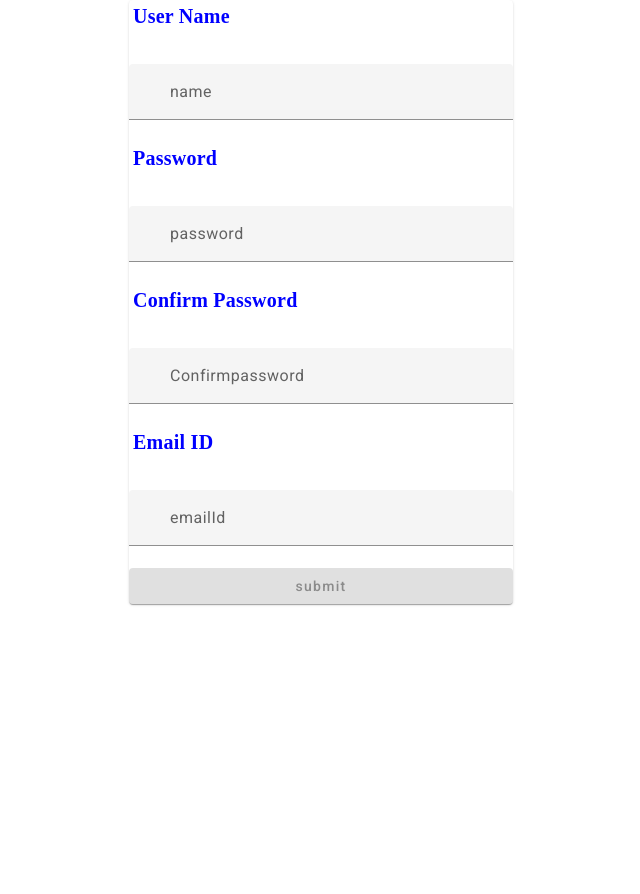
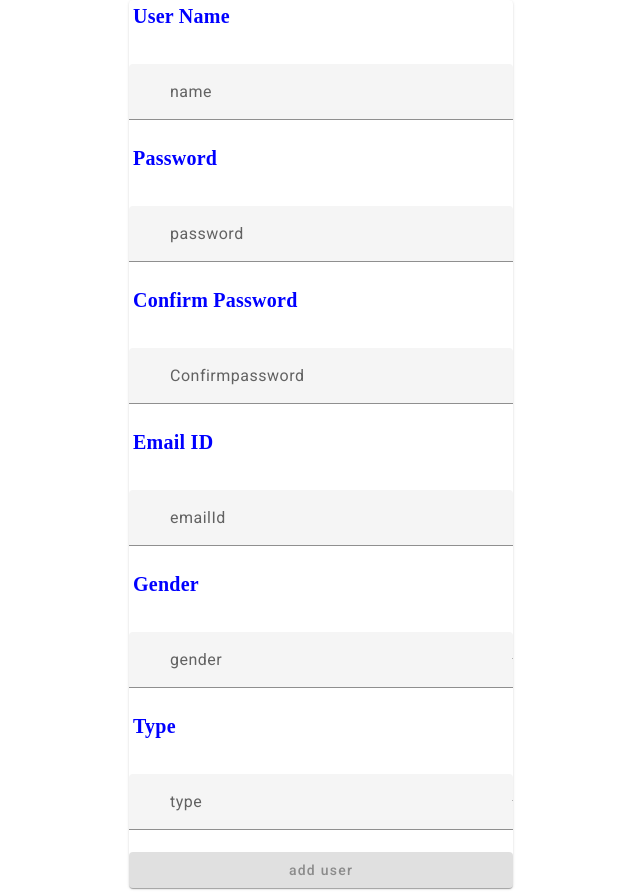
Before and after one commit to rutujarkadam/cars-24-v1, an Angular app: page /registration in a window 1280 px wide. Shown: the whole page, without its empty margins (417-1057 px from the left). Before the commit the page ends 800 px from the top, so only its background shows below. Built offline with nearby package versions, Linux system fonts and the light colour scheme.

Commit message:
added some changes in registration component

```diff
--- a/src/app/cars.service.ts
+++ b/src/app/cars.service.ts
@@ -18,8 +18,8 @@ export class CarsService {
     return this.http.get(url);
   }
 
-  postUsers() {
-    const url = '';
-    return this.http.get(url);
+  postUsers(body: any) {
+    const url = 'http://localhost:3000/registerUser';
+    return this.http.post(url, body);
   }
 }
--- a/src/app/registration/registration.component.html
+++ b/src/app/registration/registration.component.html
@@ -6,7 +6,7 @@
       </h2>
 
       <mat-form-field>
-        <mat-icon class="icon">supervised_user_circle</mat-icon>
+        <mat-icon class="icon">account_circle</mat-icon>
         <input
           style="margin-left: 25px"
           matInput
@@ -39,7 +39,7 @@
       <mat-form-field>
         <mat-icon class="icon">lock</mat-icon>
         <input
-          [type]="hide1 ? 'password' : 'text'"
+          [type]="hide2 ? 'password' : 'text'"
           style="margin-left: 25px"
           matInput
           type="password"
@@ -63,6 +63,37 @@
           formControlName="emailId"
         />
       </mat-form-field>
+      <h2 style="color: blue; margin-left: 4px; font-family: none">
+        <b>Gender</b>
+      </h2>
+      <mat-form-field>
+        <mat-icon class="icon">supervised_user_circle</mat-icon>
+        <mat-select
+          style="margin-left: 25px"
+          placeholder="gender"
+          formControlName="gender"
+        >
+          <mat-option *ngFor="let item of gender" [value]="item">{{
+            item
+          }}</mat-option>
+        </mat-select>
+      </mat-form-field>
+      <h2 style="color: blue; margin-left: 4px; font-family: none">
+        <b>Type</b>
+      </h2>
+      <mat-form-field>
+        <mat-icon class="icon">supervisor_account</mat-icon>
+        <mat-select
+          style="margin-left: 25px"
+          placeholder="type"
+          formControlName="type"
+        >
+          <mat-option *ngFor="let item of type" [value]="item">{{
+            item
+          }}</mat-option>
+        </mat-select>
+      </mat-form-field>
+
       <button
         mat-raised-button
         color="primary"
@@ -70,8 +101,21 @@
         [disabled]="!registrationForm.valid"
         (click)="submitdata()"
       >
-        submit
+        add user
       </button>
     </mat-card>
   </form>
 </div>
+
+<!-- <mat-form-field>
+  <mat-icon class="icon">supervisor_account</mat-icon>
+  <mat-select
+    style="margin-left: 25px"
+    placeholder="type"
+    formControlName="type"
+  >
+    <mat-option *ngFor="let item of type" [value]="item">{{
+      item
+    }}</mat-option>
+  </mat-select>
+</mat-form-field> -->
--- a/src/app/registration/registration.component.ts
+++ b/src/app/registration/registration.component.ts
@@ -1,7 +1,9 @@
 import { Component } from '@angular/core';
-import { FormGroup, Validator, FormBuilder, Validators } from '@angular/forms';
+import { FormGroup, FormBuilder, Validators } from '@angular/forms';
 import * as CryptoJS from 'crypto-js';
 import { ToastrService } from 'ngx-toastr';
+import { CarsService } from '../cars.service';
+import { Router } from '@angular/router';
 @Component({
   selector: 'app-registration',
   templateUrl: './registration.component.html',
@@ -13,17 +15,31 @@ export class RegistrationComponent {
   userData: any = [];
   registrationForm: FormGroup;
   encryptSecretKey = 'sdhfhhjrhjkhrireirohriegihgdfjgkdgjrekhru';
+  gender = ['male', 'female'];
+  type = ['Admin', 'User'];
+  registredInfo: any;
 
-  constructor(private fb: FormBuilder, private toastr: ToastrService) {
+  constructor(
+    private fb: FormBuilder,
+    private toastr: ToastrService,
+    private service: CarsService,
+    private router: Router
+  ) {
     this.registrationForm = this.fb.group({
       userName: ['', Validators.required],
       password: ['', Validators.required],
       confirmPassword: ['', Validators.required],
-      emailId: ['', Validators.required],
+      emailId: [
+        '',
+        [
+          Validators.required,
+          Validators.email,
+          Validators.pattern('^[a-z0-9._%+-]+@[a-z0-9.-]+\\.[a-z]{2,4}$'),
+        ],
+      ],
+      gender: ['', Validators.required],
+      type: ['', Validators.required],
     });
-
-    // const data = localStorage.getItem('users');
-    // if (data) this.userData = JSON.parse(data);
   }
   ngOnInit() {}
   submitdata() {
@@ -38,11 +54,36 @@ export class RegistrationComponent {
       console.log(this.registrationForm.value);
       this.userData.push(this.registrationForm.value);
       console.log('data', this.userData);
-      // localStorage.setItem('users', JSON.stringify(this.userData));
+
       this.registrationForm.reset();
+      this.router.navigateByUrl('/login');
     } else {
       this.toastr.error('password and confirmpassword does not match');
     }
+
+    const userType = this.registrationForm.controls['type'].value;
+    // if (userType === 'user') {
+    //   this.router.navigateByUrl('/login');
+    // } else {
+    //   this.router.navigateByUrl('/admin');
+    // }
+
+    let userdata = {
+      username: String,
+      password: String,
+      confirmPassword: String,
+      emailId: String,
+      gender: String,
+    };
+    this.service.postUsers(userdata).subscribe(
+      (res: any) => {
+        this.registredInfo = res;
+        console.log('success', res);
+      },
+      (error) => {
+        console.log('fail', error);
+      }
+    );
   }
   pass() {
     this.hide1 = !this.hide1;
```
